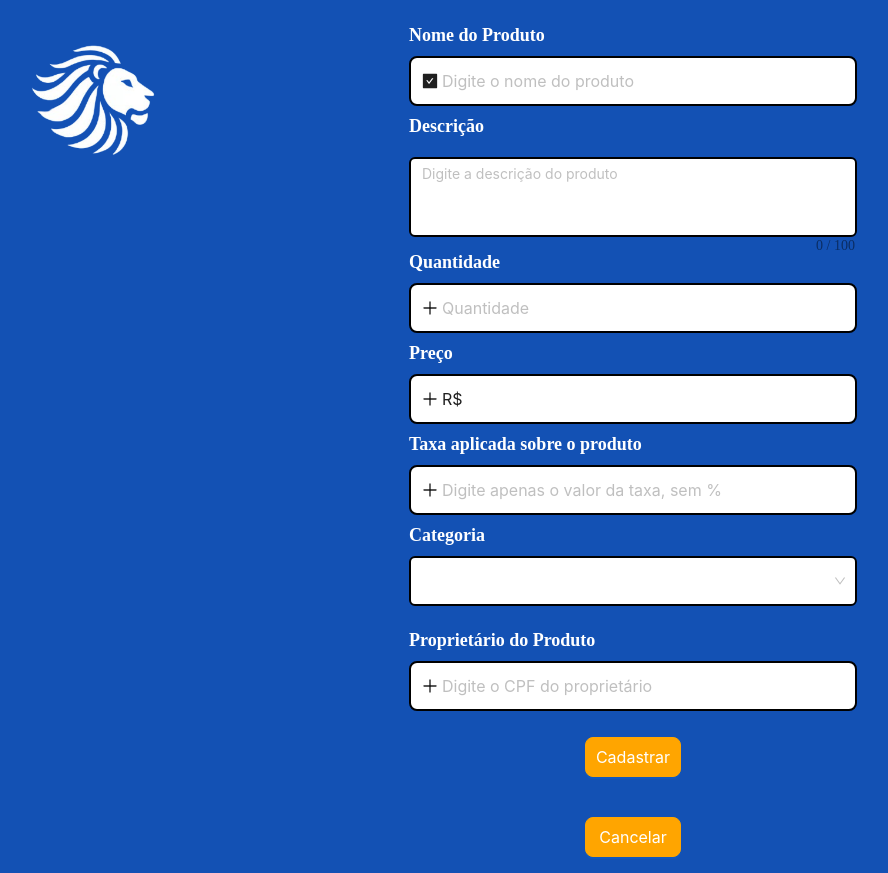
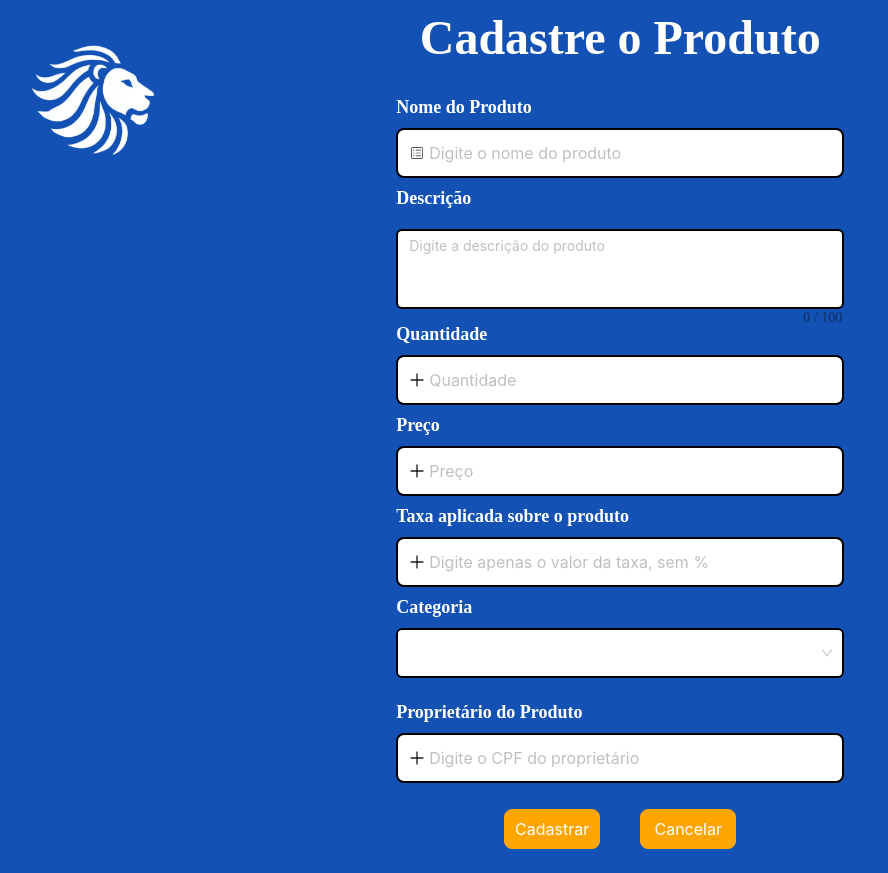
Before and after one commit to unclWill/ImportManager, a React (Create React App) app in the folder CLIENT/import-manager/: page /produtos/cadastro in a window 1280 px wide. Shown: the whole page, without its empty margins (7-895 px from the left). Built offline with nearby package versions, Linux system fonts and the light colour scheme; a web font is replaced by a local one.

Commit message:
Ajustes básicos de css.

```diff
--- a/CLIENT/import-manager/package.json
+++ b/CLIENT/import-manager/package.json
@@ -14,6 +14,7 @@
     "jwt-decode": "^4.0.0",
     "react": "^18.3.1",
     "react-dom": "^18.3.1",
+    "react-icons": "^5.3.0",
     "react-router-dom": "^6.28.0",
     "react-scripts": "5.0.1",
     "web-vitals": "^2.1.4"
--- a/CLIENT/import-manager/src/App.js
+++ b/CLIENT/import-manager/src/App.js
@@ -1,10 +1,5 @@
-import { BrowserRouter } from "react-router-dom";
 import AuthProvider from "./components/context/AuthProvider";
 import Navigation from "./components/router/Navigation";
-import LoginView from "./components/view/LoginView";
-import RegisterRetainedProduct from "./components/view/RegisterRetainedProduct";
-import RegisterView from "./components/view/RegisterView";
-import RetainedProductsView from "./components/view/RetainedProductsView";
 
 function App() {
   return (
--- a/CLIENT/import-manager/src/components/view/RegisterRetainedProduct.js
+++ b/CLIENT/import-manager/src/components/view/RegisterRetainedProduct.js
@@ -1,4 +1,5 @@
 import { CheckSquareFilled, PlusOutlined } from "@ant-design/icons";
+import { CiViewList } from "react-icons/ci";
 import { Button, Form, Input, Select } from "antd";
 import React, { useMemo, useState } from "react";
 import { registerProductService } from "../service/RegisterProductService";
@@ -6,7 +7,6 @@ import { useNavigate } from "react-router-dom";
 import "../../styles/registerRetainedProduct.css";
 import { AuthContext } from "../context/AuthProvider";
 import { useContext } from "react";
-import { applyPriceMask } from "../../utils/Mascaras";
 
 export default function RegisterRetainedProduct() {
   const { user, handleLogout } = useContext(AuthContext);
@@ -82,7 +82,7 @@ export default function RegisterRetainedProduct() {
           size="large"
           name="name"
           placeholder="Digite o nome do produto"
-          prefix={<CheckSquareFilled />}
+          prefix={<CiViewList />}
           value={newProduct.name}
           onChange={handleInputChange}
         />
@@ -120,7 +120,7 @@ export default function RegisterRetainedProduct() {
           name="price"
           placeholder="Preço"
           prefix={<PlusOutlined />}
-          value={applyPriceMask(newProduct.price)}
+          value={newProduct.price}
           onChange={handleInputChange}
         />
         <label>Taxa aplicada sobre o produto</label>
@@ -144,9 +144,6 @@ export default function RegisterRetainedProduct() {
             <Select.Option value=""></Select.Option>
             <Select.Option value="Eletronicos">Eletrônicos</Select.Option>
             <Select.Option value="Vestuario">Vestuário</Select.Option>
-            <Select.Option value="Linha Branca">Linha Branca</Select.Option>
-
-
           </Select>
         </Form.Item>
         <label>Proprietário do Produto</label>
--- a/CLIENT/import-manager/src/components/view/RetainedProductsView.js
+++ b/CLIENT/import-manager/src/components/view/RetainedProductsView.js
@@ -19,7 +19,6 @@ const RetainedProductsView = () => {
   const navigate = useNavigate();
   const audioRef = useRef(null);
   const [search, setSearch] = useState("");
-
 
   async function render() {
     if (search === "") {
@@ -178,8 +177,9 @@ const RetainedProductsView = () => {
               <p>Quantidade: {product.quantity}</p>
               <p>Descrição: {product.productDescription}</p>
               <p
-                className={`status ${product.isFinalized ? "liberado" : "retido"
-                  }`}
+                className={`status ${
+                  product.isFinalized ? "liberado" : "retido"
+                }`}
               >
                 {product.isFinalized ? "Liberado" : "Retido"}
               </p>
@@ -217,6 +217,7 @@ const RetainedProductsView = () => {
           position: "absolute",
           top: "5vw",
           right: "0.2vw",
+          width: "10vw",
         }}
         onClick={() => {
           navigate("/user/alterar");
@@ -236,12 +237,13 @@ const RetainedProductsView = () => {
             position: "absolute",
             top: "9vw",
             right: "0.2vw",
+            width: "10vw",
           }}
           onClick={() => {
             navigate("/produtos/cadastro");
           }}
         >
-          Roubar Produto do Cidadão
+          Reter Produto
         </Button>
       )}
 
--- a/CLIENT/import-manager/src/config/apiConfig.js
+++ b/CLIENT/import-manager/src/config/apiConfig.js
@@ -1,5 +1,5 @@
 const apiConfig = {
-  baseUrl: "http://34.0.52.59:8081",
+  baseUrl: "http://localhost:8081",
 };
 
 export default apiConfig;
--- a/CLIENT/import-manager/src/styles/AlterView.css
+++ b/CLIENT/import-manager/src/styles/AlterView.css
@@ -3,5 +3,5 @@
   align-items: center;
   justify-content: space-around;
   flex-direction: row;
-  gap: 10rem;
+  gap: 2rem;
 }
--- a/CLIENT/import-manager/src/styles/registerRetainedProduct.css
+++ b/CLIENT/import-manager/src/styles/registerRetainedProduct.css
@@ -3,8 +3,6 @@
   flex-direction: column;
   justify-content: center;
   align-items: center;
-  width: 100vw;
-  height: 100vh;
   gap: 10px;
   background-color: #1351b4;
 }
@@ -50,10 +48,11 @@
 .register-product-buttons-cadastro {
   display: flex;
   justify-content: center;
+  flex-direction: row;
 }
 
 .product-register-select {
-  min-width: 35vw;
+  //min-width: 35vw;
   height: 50px;
   margin-top: 10px;
 }
--- a/CLIENT/import-manager/src/styles/retainedProducts.css
+++ b/CLIENT/import-manager/src/styles/retainedProducts.css
@@ -66,6 +66,10 @@ body {
 }
 
 .product-item {
+  display: flex;
+  justify-content: center;
+  align-items: center;
+  flex-direction: column;
   background-color: #fff;
   margin-bottom: 5vh;
   padding: 1vh 0;
@@ -97,6 +101,7 @@ body {
   font-weight: bold;
   padding: 0.5vh 1vw;
   border-radius: 1vw;
+  width: 5vw;
 }
 
 .status.retido {
```
Also changed, not shown: 1 other file (tests, documents, lock files or other folders).
